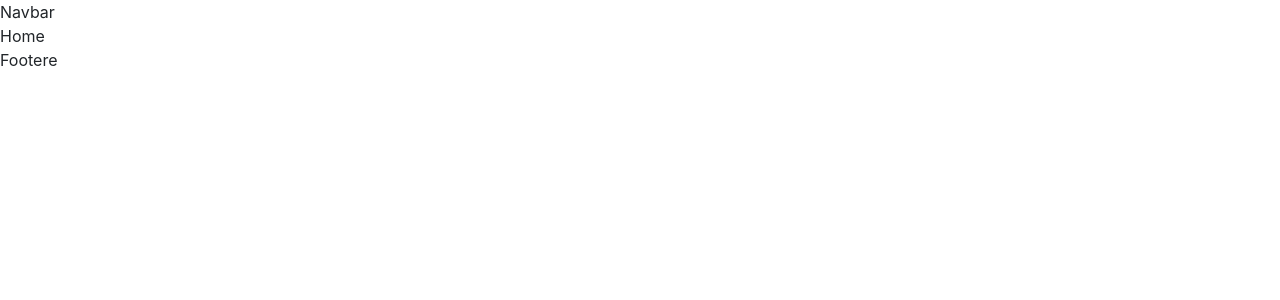
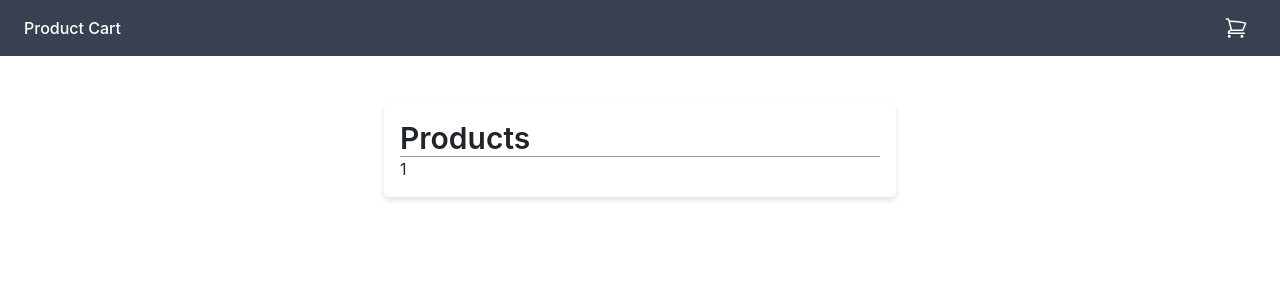
Before and after one commit to TanmayPShinde/products-n-cart, a React (Create React App) app: page / in a window 1280 px wide. Shown: the top 300 px of the page. Built offline with nearby package versions, Linux system fonts and the light colour scheme.

Commit message:
deat: navbar and products container

```diff
--- a/src/App.js
+++ b/src/App.js
@@ -2,7 +2,7 @@
 import Home from "./pages/home";
 import Cart from "./pages/cart";
 import NotFound from "./pages/notFound";
-import Footer from "./components/layout/footer";
+// import Footer from "./components/layout/footer";
 import Navbar from "./components/layout/navbar";
 
 function App() {
@@ -15,7 +15,7 @@
           <Route path="/cart" element={<Cart />} />
           <Route path="/*" element={<NotFound />} />
         </Routes>
-        <Footer />
+        {/* <Footer /> */}
       </Router>
     </>
   );
--- a/src/components/layout/navbar/index.jsx
+++ b/src/components/layout/navbar/index.jsx
@@ -1,7 +1,31 @@
-import React from "react";
-
 const Navbar = () => {
-  return <div>Navbar</div>;
+  return (
+    <nav className="bg-gray-700">
+      <div className="mx-auto max-w-7xl px-2 sm:px-6 lg:px-8">
+        <div className="relative flex h-14 items-center justify-between">
+          <h1 className="text-white block px-3 py-2 text-base font-medium">
+            Product Cart
+          </h1>
+          <div className="px-4 sm:px-6 lg:px-8 text-white">
+            <svg
+              xmlns="http://www.w3.org/2000/svg"
+              fill="none"
+              viewBox="0 0 24 24"
+              strokeWidth={1.5}
+              stroke="currentColor"
+              className="w-6 h-6"
+            >
+              <path
+                strokeLinecap="round"
+                strokeLinejoin="round"
+                d="M2.25 3h1.386c.51 0 .955.343 1.087.835l.383 1.437M7.5 14.25a3 3 0 00-3 3h15.75m-12.75-3h11.218c1.121-2.3 2.1-4.684 2.924-7.138a60.114 60.114 0 00-16.536-1.84M7.5 14.25L5.106 5.272M6 20.25a.75.75 0 11-1.5 0 .75.75 0 011.5 0zm12.75 0a.75.75 0 11-1.5 0 .75.75 0 011.5 0z"
+              />
+            </svg>
+          </div>
+        </div>
+      </div>
+    </nav>
+  );
 };
 
 export default Navbar;
--- a/src/pages/home/index.jsx
+++ b/src/pages/home/index.jsx
@@ -1,5 +1,11 @@
 const Home = () => {
-  return <div>Home</div>;
+  return (
+    <div className="mt-5 p-3 max-w-lg mx-auto bg-white rounded-md drop-shadow-md">
+      <h1 className="text-3xl font-semibold ">Products</h1>
+      <div className="flex-grow border-t border-gray-400"></div>
+      <div className="">1</div>
+    </div>
+  );
 };
 
 export default Home;
```
